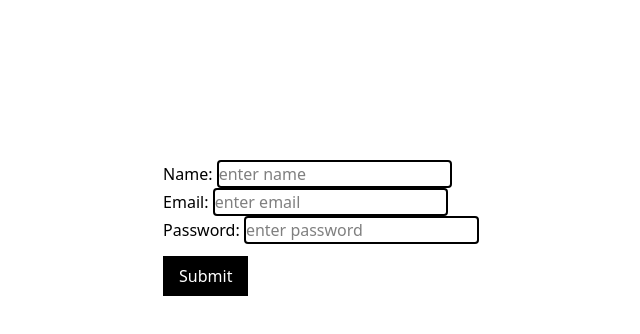
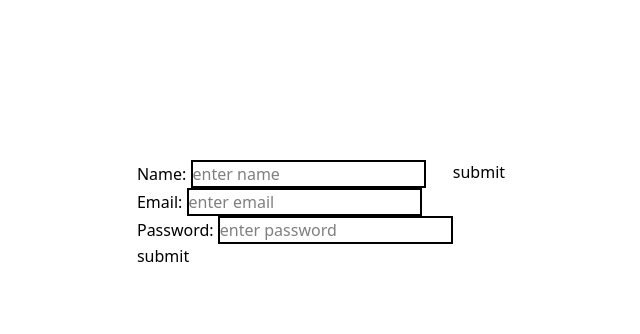
Before and after one commit to G1DY/react_19_features, a React (Vite) app: page / in a window 1280 px wide. Shown: the top 334 px of the page, without its empty margins (319-959 px from the left). Built offline with nearby package versions, Linux system fonts and the light colour scheme.

Commit message:
added a formbutton file that implements const {pending} = useFormStatus()

```diff
--- a/src/App.tsx
+++ b/src/App.tsx
@@ -1,8 +1,10 @@
-import Form from "./Components/FormAction/Form";
+import FormButton from "./Components/FormStateHook/FormButton";
+import FormState from "./Components/FormStateHook/FormState";
 const App = () => {
   return (
     <div className="justify-center w-full flex mt-[10rem]">
-      <Form />
+      <FormState />
+      <FormButton />
     </div>
   );
 };
--- a/src/Components/FormStateHook/FormButton.tsx
+++ b/src/Components/FormStateHook/FormButton.tsx
@@ -1,9 +1,14 @@
 import { useFormStatus } from "react-dom";
 
 const FormButton = () => {
-  const form = useFormStatus();
-  console.log(form);
+  const { pending } = useFormStatus();
 
-  return <div>FormButton</div>;
+  return (
+    <div>
+      <button type="submit" disabled={pending}>
+        {pending ? "Submitting..." : "submit"}
+      </button>
+    </div>
+  );
 };
 export default FormButton;
```
